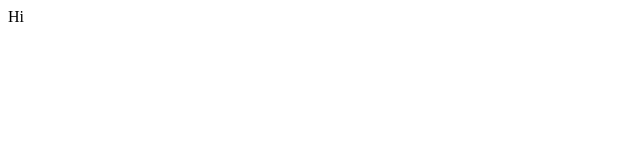
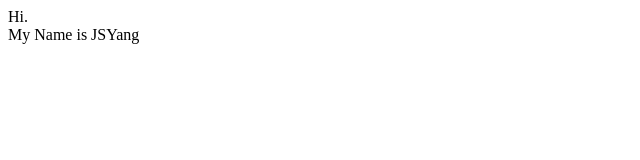
Before and after one commit to luck2950/luck2950.github.io, a plain HTML site: page index.html in a window 1280 px wide. Shown: the whole page, without its empty margins (0-640 px from the left). Drawn offline with Linux system fonts and the light colour scheme.

Commit message:
Second commit

```diff
--- a/index.html
+++ b/index.html
@@ -1,6 +1,6 @@
 <!DOCTYPE html>
 <html>
  <body>
-	Hi
+	Hi. <br> My Name is JSYang
  </body>
 </html>
```
